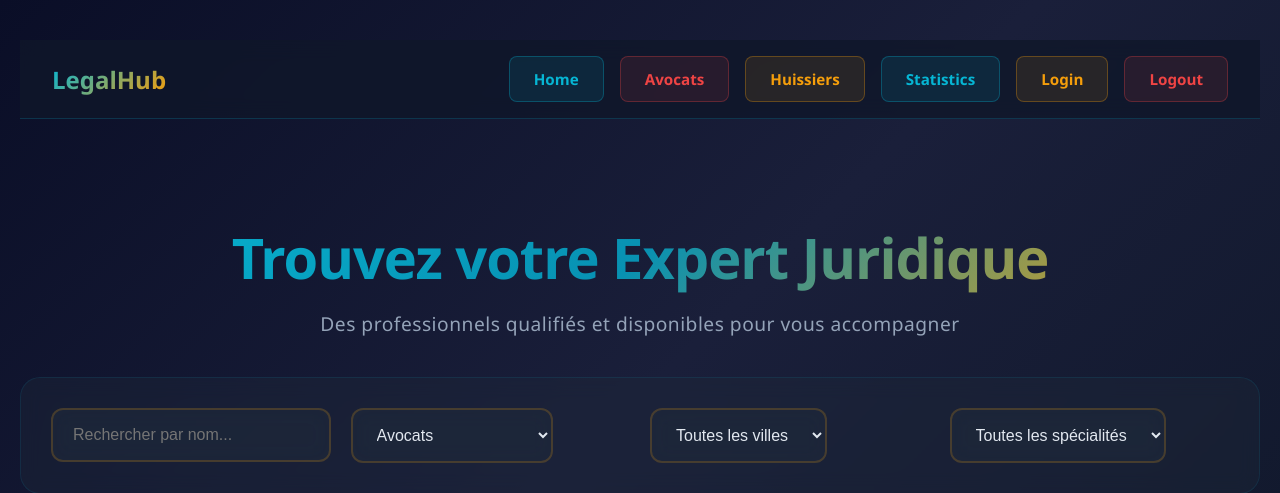
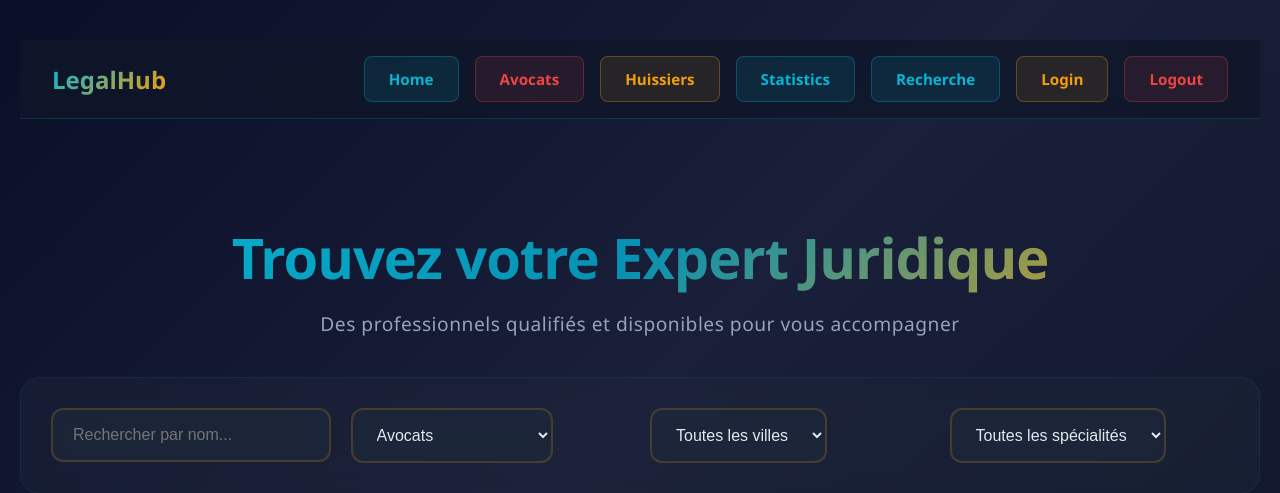
Before and after one commit to Lahcen-akdime/PHP-BREF4, a PHP site: template src/Views/Client/Search/search.php in a window 1280 px wide. Shown: the top 493 px of the page. Run offline with PHP 8.4, Linux system fonts and the light colour scheme; the template is opened without the code that fills it, so the values that code supplies are empty.

Commit message:
feat: Introduce application routing and the public header navigation component.

```diff
--- a/app/router/routing.php
+++ b/app/router/routing.php
@@ -12,6 +12,7 @@ class Routing{
                                         "editHuissier"=>"editHuissierController",
                                         "editAvocat"=>"editAvocatController",
                                         "json"=>"jsonController",
+                                        "client" => "ClientController",
                                         "pagination"=>"paginationController"];
     public static function dispatch(){
         $page = $_GET['page'] ?? "home" ;
--- a/src/Views/Public/header.html
+++ b/src/Views/Public/header.html
@@ -5,6 +5,7 @@
         <a href="avocats" class="nav-button logout">Avocats</a>
         <a href="huissier" class="nav-button login">Huissiers</a>
         <a href="Statistiques" class="nav-button nav-link">Statistics</a>
+        <a href="client" class="nav-button nav-link">Recherche</a>
         <a href="Login" class="nav-button login">Login</a>
         <a href="Logout" class="nav-button logout">Logout</a>
     </nav>
```
Lines whose indentation alone changed are shown as unchanged.
